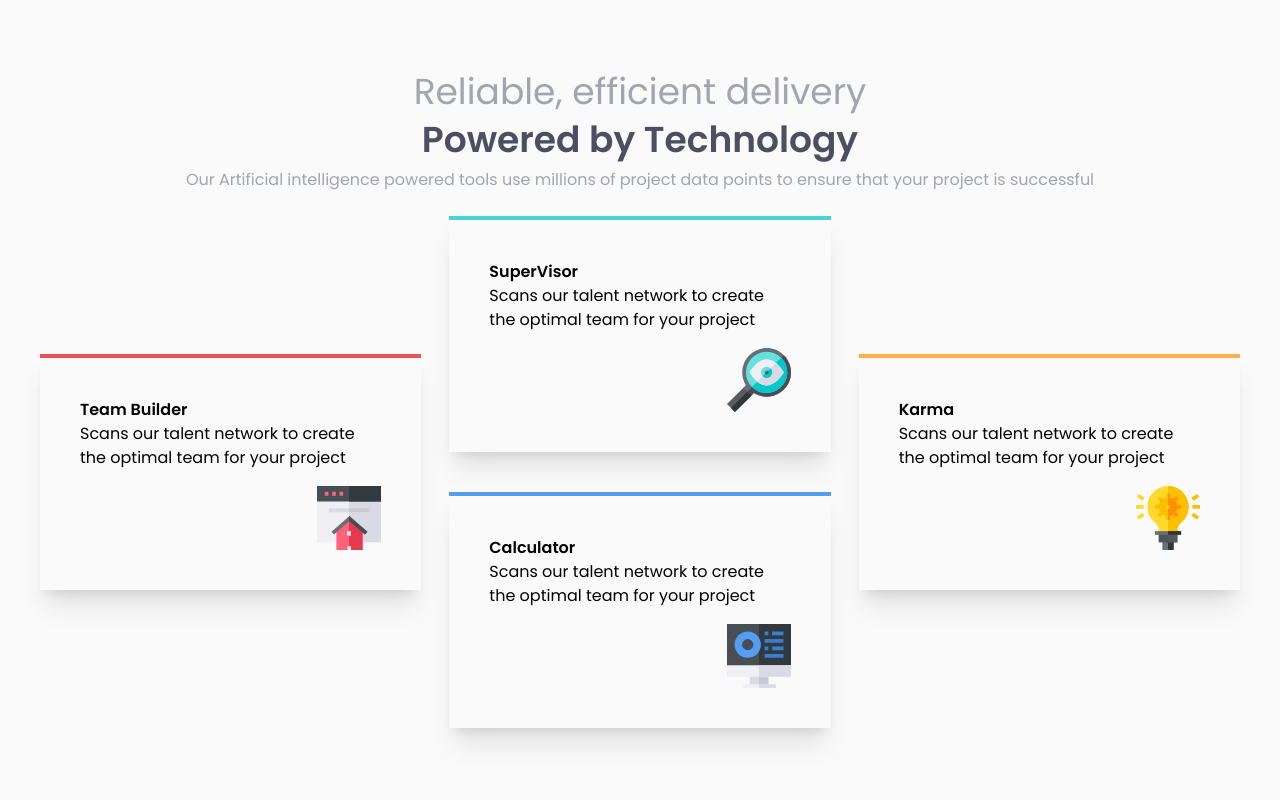
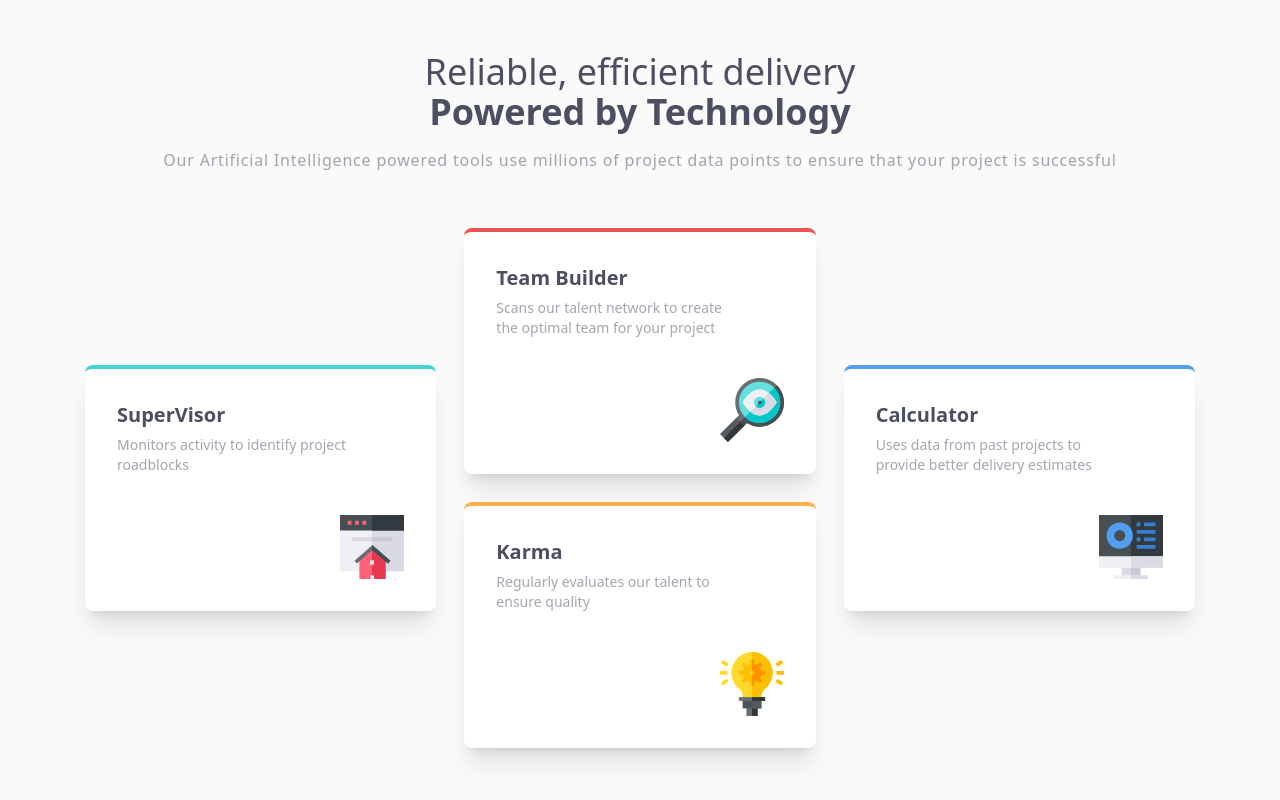
Before and after one commit to asad102/beautiful_grid_column, a plain HTML site: page index.html in a window 1280 px wide. Drawn offline with Linux system fonts and the light colour scheme.

Commit message:
adjusting

```diff
--- a/index.html
+++ b/index.html
@@ -6,59 +6,62 @@
     <title>Four card feature section</title>
     <link rel="shortcut icon" href="img/favicon-32x32.png" type="image/x-icon">
     <link href="https://fonts.googleapis.com/css2?family=Poppins:wght@200;400;600&display=swap" rel="stylesheet">
-    <link rel="stylesheet" href="css/style.css">
+    <link rel="stylesheet" href="./css/style.css">
 </head>
-<body class="font-sans bg-LightGray ">
-    <section class="fourcard px-10 py-4">
-        <div class="container min-h-screen mx-auto flex flex-col gap-6 max-w-[1440px] justify-center items-center">
-            <div class="card bg-white  flex flex-col gap-6">
-                <div class="titles flex flex-col gap-2 text-center">
-                    <span class="text-GrayishBlue text-4xl">Reliable, efficient delivery</span>
-                    <h1 class="font-extrabold text-4xl text-DarkBlue">Powered by Technology</h1>
-                    <p class="text-GrayishBlue">Our Artificial intelligence powered tools use millions of project data
-                        points to ensure that your project is successful</p>
-                </div>
-                <div class="cards flex flex-col place-items-center m-auto lg:grid lg:grid-cols-3 gap-7 ">
+<body>
+
+    <main class="bg-VeryLightGray min-h-screen flex items-center">
+        <article class="lg:max-w-[1110px] w-full lg:mx-auto mx-4  box-border">
+            <header class="text-center gap-4 text-4xl text-VeryDarkBlue">
+                <section class="flex flex-col">
+                    <span class="font-extralight ">Reliable, efficient delivery</span>
+                    <span class="font-semibold">Powered by Technology</span>
+                </section>
+                <p class=" leading-6 tracking-wider text-base opacity-50 my-4">Our Artificial Intelligence powered tools use millions of project data points to ensure that your project is successful</p>
+            </header>
+            <div class="cards flex flex-col gap-7  lg:place-items-center lg:grid lg:grid-cols-3 grid-cols-1 mt-14">
                 <div
-                        class="card-one p-10 border-t-4 border-t-red shadow-xl  border-full">
-                        <h1 class="font-bold ">Team Builder</h1>
-                        <p>Scans our talent network to create the optimal team for your project</p>
-                        <div class="cardimg flex justify-end pt-4">
-                            <img src="img/icon-team-builder.svg" alt="">
+                    class="card-one  border-t-4 border-t-Cyan shadow-xl p-8 rounded-lg bg-[#fff] text-VeryDarkBlue overflow-hidden lg:w-full">
+                    <h1 class="font-semibold text-xl">SuperVisor</h1>
+                    <p class="font-normal text-sm opacity-50 lg:w-5/6 mt-1.5">Monitors activity to identify project roadblocks</p>
+                    <div class="cardimg flex justify-end mt-10">
+                        <img src="./img/icon-team-builder.svg" alt="">
                     </div>
                 </div>
 
                 <!-- the two div that align center -->
-                    <div class="flex flex-col gap-10">
+                <div class="flex flex-col gap-7">
                     <div
-                            class="card-two p-10 border-t-4 border-t-cyan shadow-xl">
-                            <h1 class="font-bold ">SuperVisor</h1>
-                            <p>Scans our talent network to create the optimal team for your project</p>
-                            <div class="cardimg flex justify-end pt-4">
-                                <img src="img/icon-supervisor.svg" alt="">
+                        class="card-two border-t-4 border-t-Red shadow-xl p-8 rounded-lg bg-[#fff] text-VeryDarkBlue overflow-hidden lg:w-full">
+                        <h1 class="font-semibold text-xl">Team Builder</h1>
+                        <p class="font-normal text-sm opacity-50 lg:w-5/6 mt-1.5">Scans our talent network to create the optimal team for your project</p>
+                        <div class="cardimg flex justify-end mt-10">
+                            <img src="./img/icon-supervisor.svg" alt="">
                         </div>
                     </div>
                     <div
-                            class="card-three p-10 border-t-4 border-t-blue shadow-xl ">
-                            <h1 class="font-bold ">Calculator</h1>
-                            <p>Scans our talent network to create the optimal team for your project</p>
-                            <div class="cardimg flex justify-end pt-4">
-                                <img src="img/icon-calculator.svg" alt="">
+                        class="card-four border-t-4 border-t-Orange shadow-xl p-8 lg:place-self-center  rounded-lg bg-[#fff] text-VeryDarkBlue overflow-hidden lg:w-full">
+                        <h1 class="font-semibold text-xl ">Karma</h1>
+                        <p class="font-normal text-sm opacity-50 lg:w-5/6 mt-1.5">Regularly evaluates our talent to ensure quality</p>
+                        <div class="cardimg flex justify-end mt-10">
+                            <img src="./img/icon-karma.svg" alt="">
                         </div>
                     </div>
                 </div>
                 <div
-                        class="card-four p-10 border-t-4 border-t-orange shadow-xl lg:place-self-center">
-                        <h1 class="font-bold ">Karma</h1>
-                        <p>Scans our talent network to create the optimal team for your project</p>
-                        <div class="cardimg flex justify-end pt-4">
-                            <img src="img/icon-karma.svg" alt="">
+                    class="card-three border-t-4 border-t-Blue shadow-xl p-8 rounded-lg bg-[#fff] text-VeryDarkBlue overflow-hidden lg:w-full">
+                    <h1 class="font-semibold text-xl">Calculator</h1>
+                    <p class="font-normal text-sm opacity-50 lg:w-5/6 mt-1.5">Uses data from past projects to provide better delivery estimates</p>
+                    <div class="cardimg flex justify-end mt-10">
+                        <img src="./img/icon-calculator.svg" alt="">
                     </div>
                 </div>
 
             </div>
-            </div>
-        </div>
-    </section>
+
+
+        </article>
+    </main>
+
 </body>
 </html>
```
Also changed, not shown: css/style.css, img/Screenshot.png (added), 1 other file. Lines whose indentation alone changed are shown as unchanged.
